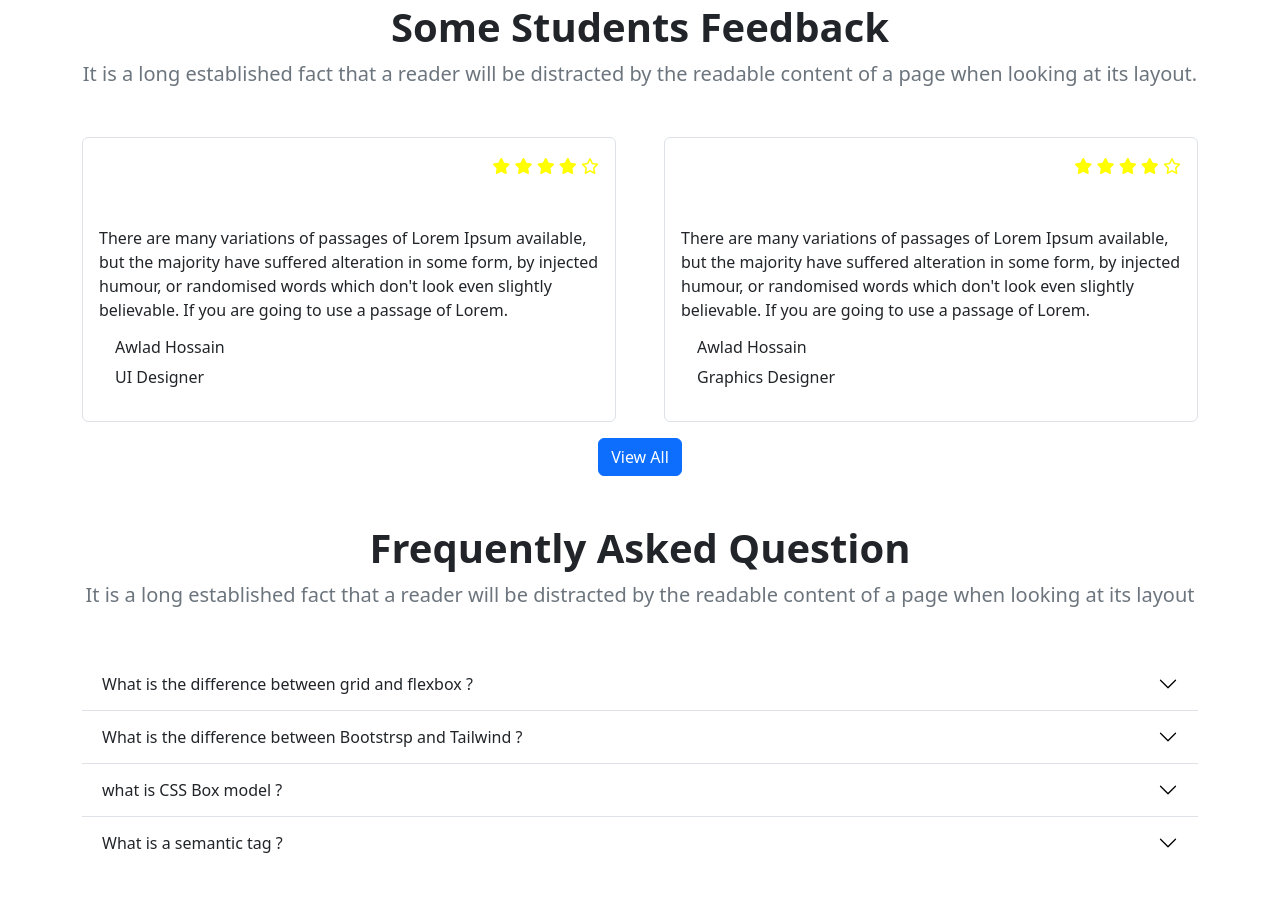
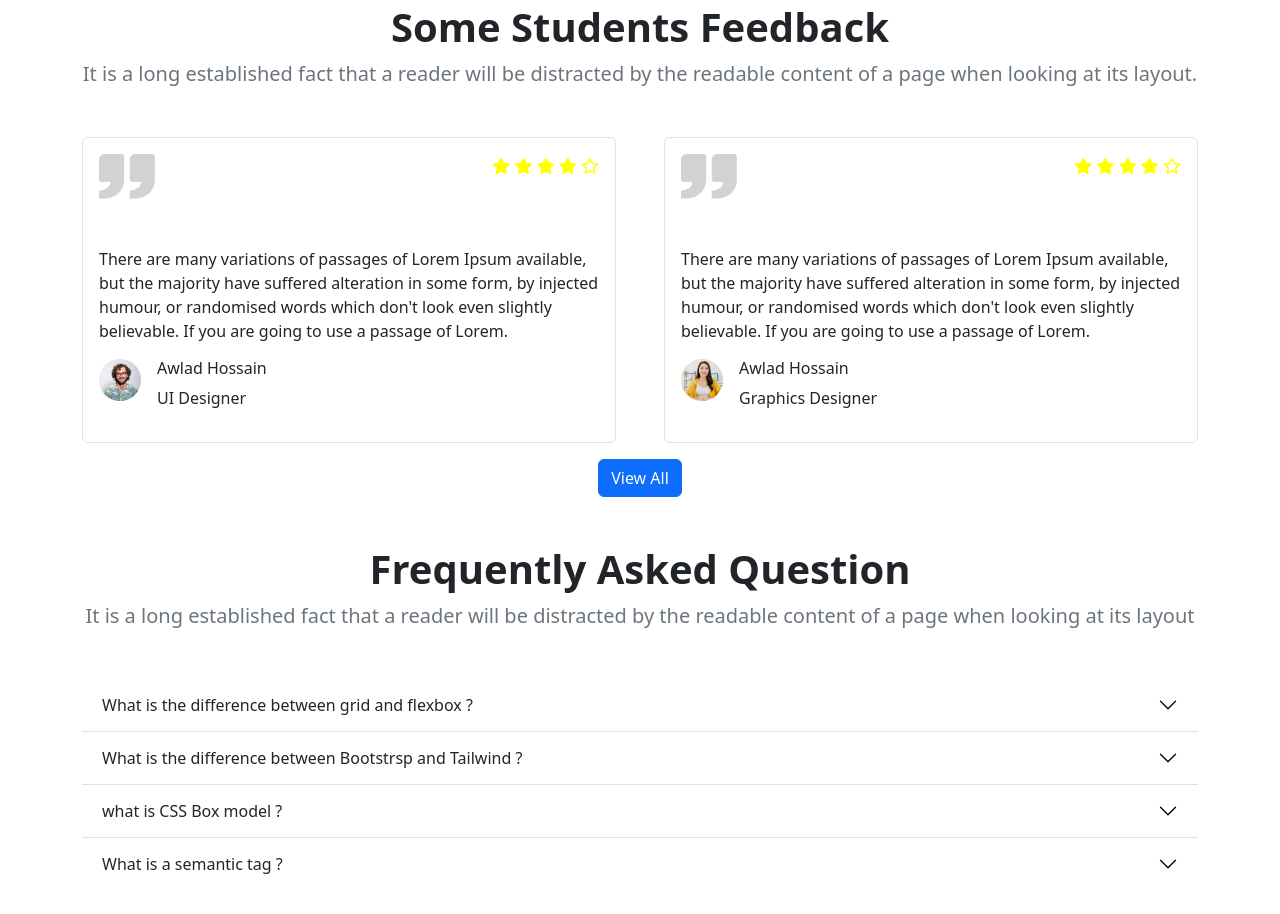
Before and after one commit to Mamun-Ashraf/tech-edu, a plain HTML site: page index.html in a window 1280 px wide. Shown: the part 3399-4313 px from the top of the page. Drawn offline with nearby package versions, Linux system fonts and the light colour scheme; the site is published under a folder, as on GitHub Pages, so addresses that start at the root find nothing.

Commit message:
updated student's feedback section

```diff
--- a/index.html
+++ b/index.html
@@ -359,7 +359,7 @@
             <div class="d-lg-flex mt-5">
                 <div class="me-lg-5 mb-sm-3 mb-lg-0 border rounded p-3">
                     <div class="d-flex justify-content-between mb-5">
-                        <img src="/images/comma.png" class="img-fluid" alt="">
+                        <img src="images/comma.png" class="img-fluid" alt="">
                         <div>
                             <i class="fa-sharp fa-solid fa-star"></i>
                             <i class="fa-sharp fa-solid fa-star"></i>
@@ -375,7 +375,7 @@
                             even slightly believable. If you are going to use a passage of Lorem.
                         </p>
                         <div class="d-flex">
-                            <img src="/images/student/student-5.png" class="h-50 me-3" alt="">
+                            <img src="images/student/student-5.png" class="h-50 me-3" alt="">
                             <div>
                                 <h6>Awlad Hossain</h6>
                                 <p>UI Designer</p>
@@ -385,7 +385,7 @@
                 </div>
                 <div class="border rounded p-3">
                     <div class="d-flex justify-content-between mb-5">
-                        <img src="/images/comma.png" class="img-fluid" alt="">
+                        <img src="images/comma.png" class="img-fluid" alt="">
                         <div>
                             <i class="fa-sharp fa-solid fa-star"></i>
                             <i class="fa-sharp fa-solid fa-star"></i>
@@ -401,7 +401,7 @@
                             even slightly believable. If you are going to use a passage of Lorem.
                         </p>
                         <div class="d-flex">
-                            <img src="/images/student/student-6.png" class="h-50 me-3" alt="">
+                            <img src="images/student/student-6.png" class="h-50 me-3" alt="">
                             <div>
                                 <h6>Awlad Hossain</h6>
                                 <p>Graphics Designer</p>
```
